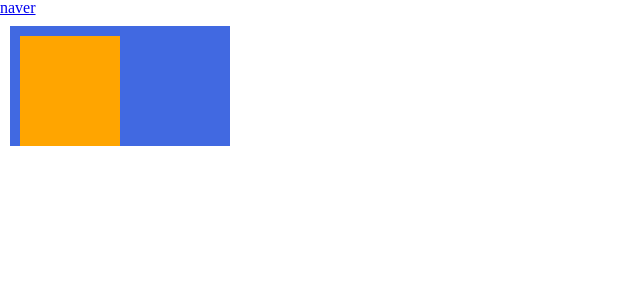
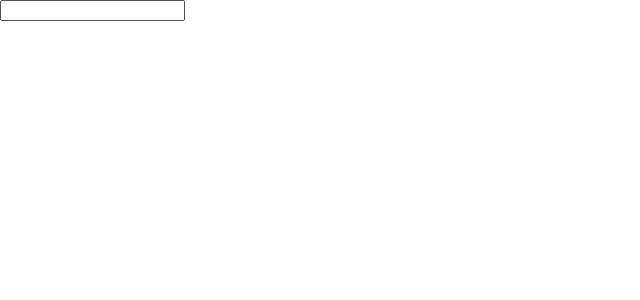
Before and after one commit to Amylo-jh/vue3-practice, a Vue app: page / in a window 1280 px wide. Shown: the top 300 px of the page, without its empty margins (0-640 px from the left). Built offline with nearby package versions, Linux system fonts and the light colour scheme.

Commit message:
Part 8 - Ch 2 - 12. 이벤트 핸들링 - 키 수식어

```diff
--- a/src/App.vue
+++ b/src/App.vue
@@ -1,48 +1,13 @@
 <template>
-  <a
-    href="https://naver.com"
-    target="_blank"
-    @click.prevent.once="handler">naver</a>
-
-  <div
-    class="parent"
-    @wheel.passive="handlerA">
-    <div
-      class="child" />
-  </div>
+  <input type="text"
+  @keydown.ctrl.shift.a="handler">
 </template>
 
 <script>
 export default {
   methods: {
-    handler() {
-
-      console.log('ABC!')
-    },
-    handlerA(event) {
+    handler(event) {
       console.log(event)
-      console.log(event.target)
-      console.log(event.currentTarget)
-      console.log('A')
-    },
-    handlerB() {
-      console.log('B')
     }
   }
 }</script>
-
-<style scoped lang="scss">
-.parent {
-  width: 200px;
-  height: 100px;
-  background-color: royalblue;
-  margin: 10px;
-  padding: 10px;
-  overflow: auto;
-  .child {
-    width: 100px;
-    height: 2000px;
-    background-color: orange;
-  }
-}
-</style>
```
